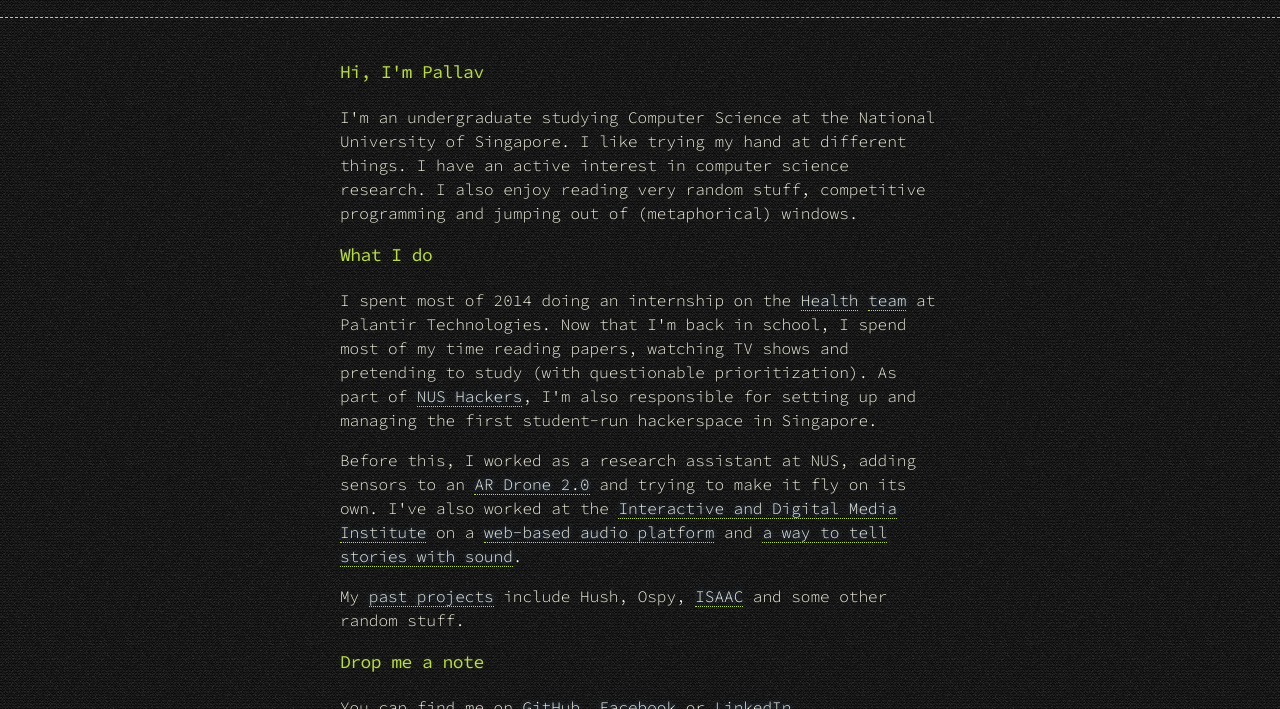
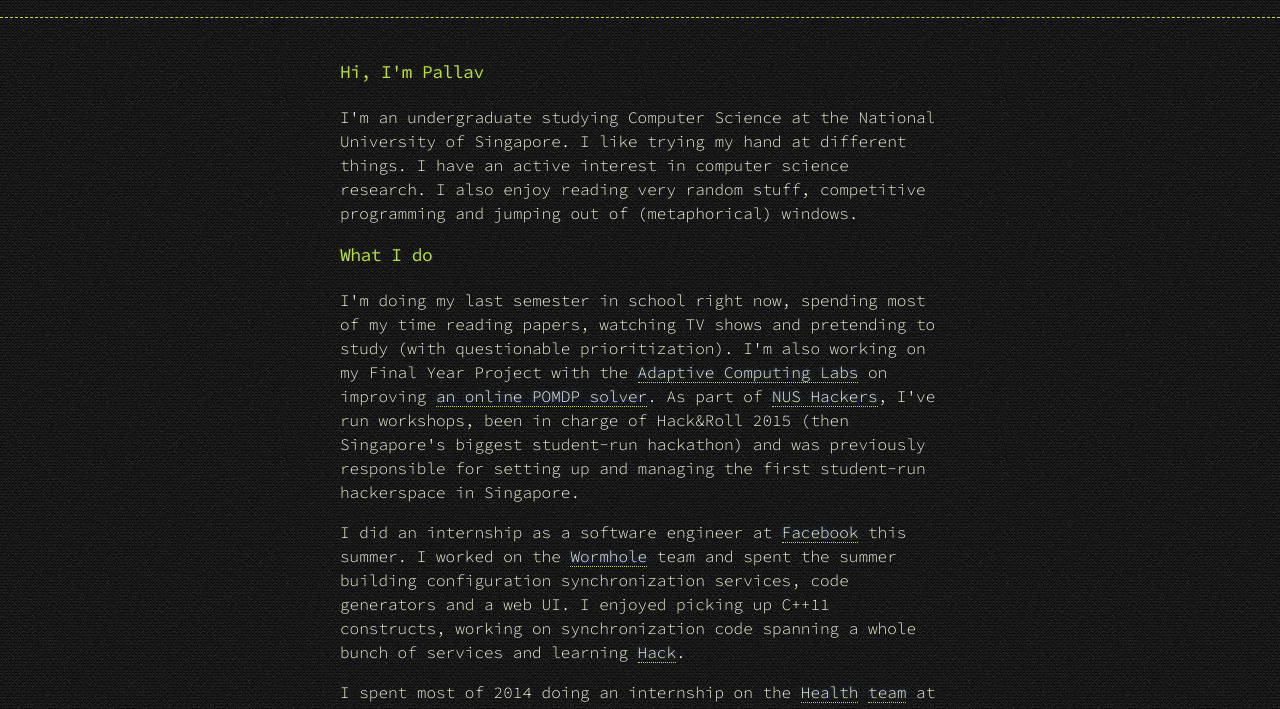
Before and after one commit to pshinghal/pshinghal.github.io, a plain HTML site: page index.html in a window 1280 px wide. Shown: the part 91-800 px from the top of the page. Drawn offline with Linux system fonts and the light colour scheme.

Commit message:
Add Facebook and otehr details

```diff
--- a/index.html
+++ b/index.html
@@ -35,7 +35,11 @@
 
       <h3>What I do</h3>
 
-      <p>I spent most of 2014 doing an internship on the <a href="https://www.palantir.com/solutions/healthcare-delivery/">Health</a> <a href="https://www.palantir.com/solutions/pharma/">team</a> at Palantir Technologies. Now that I'm back in school, I spend most of my time reading papers, watching TV shows and pretending to study (with questionable prioritization). As part of <a href="http://nushackers.org/">NUS Hackers</a>, I'm also responsible for setting up and managing the first student-run hackerspace in Singapore.</p>
+      <p>I'm doing my last semester in school right now, spending most of my time reading papers, watching TV shows and pretending to study (with questionable prioritization). I'm also working on my Final Year Project with the <a href="http://adacomp.comp.nus.edu.sg/">Adaptive Computing Labs</a> on improving <a href="http://papers.nips.cc/paper/5189-despot-online-pomdp-planning-with-regularization">an online POMDP solver</a>. As part of <a href="http://nushackers.org/">NUS Hackers</a>, I've run workshops, been in charge of Hack&Roll 2015 (then Singapore's biggest student-run hackathon) and was previously responsible for setting up and managing the first student-run hackerspace in Singapore.</p>
+
+      <p>I did an internship as a software engineer at <a href="https://www.facebook.com/Engineering">Facebook</a> this summer. I worked on the <a href="https://www.facebook.com/notes/facebook-engineering/wormhole-pubsub-system-moving-data-through-space-and-time/10151504075843920">Wormhole</a> team and spent the summer building configuration synchronization services, code generators and a web UI. I enjoyed picking up C++11 constructs, working on synchronization code spanning a whole bunch of services and learning <a href="http://hacklang.org/">Hack</a>.</p>
+
+      <p>I spent most of 2014 doing an internship on the <a href="https://www.palantir.com/solutions/healthcare-delivery/">Health</a> <a href="https://www.palantir.com/solutions/pharma/">team</a> at Palantir Technologies. I worked on homogenizing large, heterogenous, semi-structured datasets and building fast data analysis tools on top of them. The most fun parts were learning R in a day and hacking up my own plugins for ElasticSearch.
 
       <p>Before this, I worked as a research assistant at NUS, adding sensors to an <a href="http://ardrone2.parrot.com/">AR Drone 2.0</a> and trying to make it fly on its own. I've also worked at the <a href="http://www.idmi.nus.edu.sg/">Interactive and Digital Media Institute</a> on a <a href="http://github.com/lonce/jsaSound">web-based audio platform</a> and <a href="http://github.com/pshinghal/jsaBard">a way to tell stories with sound</a>.
 
```
